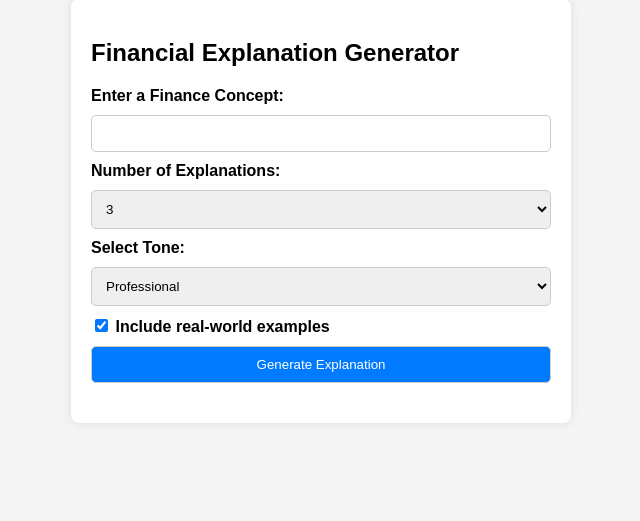
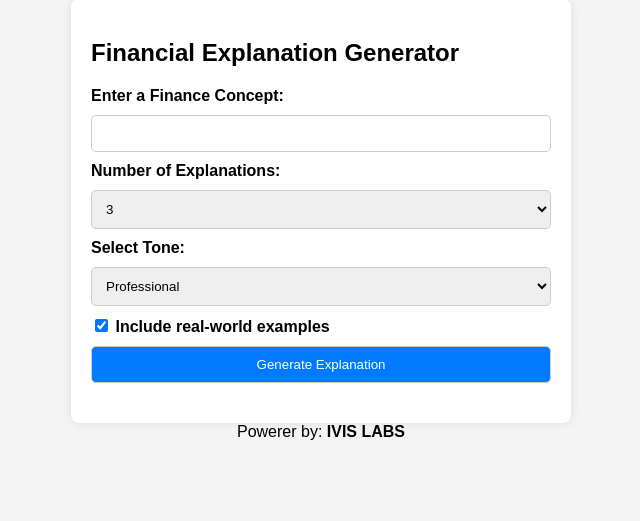
Before and after one commit to tahiramaan/genai-project, a FastAPI app: page / in a window 1280 px wide. Shown: the part 187-708 px from the top of the page, without its empty margins (319-959 px from the left). Run offline with FastAPI, Linux system fonts and the light colour scheme; some libraries are stand-ins or nearby versions.

Commit message:
Update index.html: add footer

```diff
--- a/templates/index.html
+++ b/templates/index.html
@@ -45,6 +45,8 @@
 		<div id="result"></div>
 	</div>
 
+	<center>Powerer by: <b>IVIS LABS</b></center>
+
 	<script>
 		document.getElementById("explanationForm").addEventListener("submit", async function (event) {
 			event.preventDefault();
```
